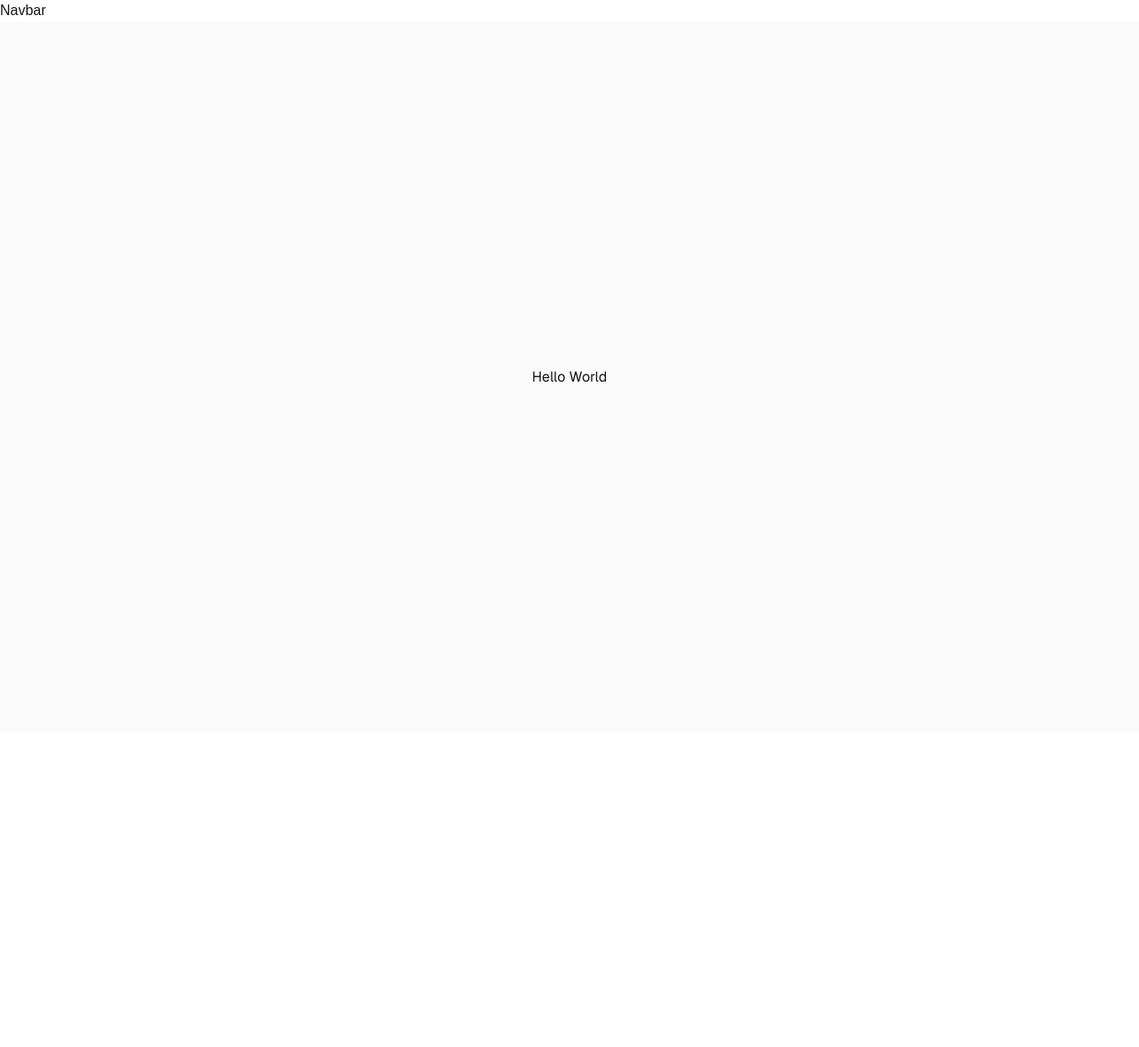
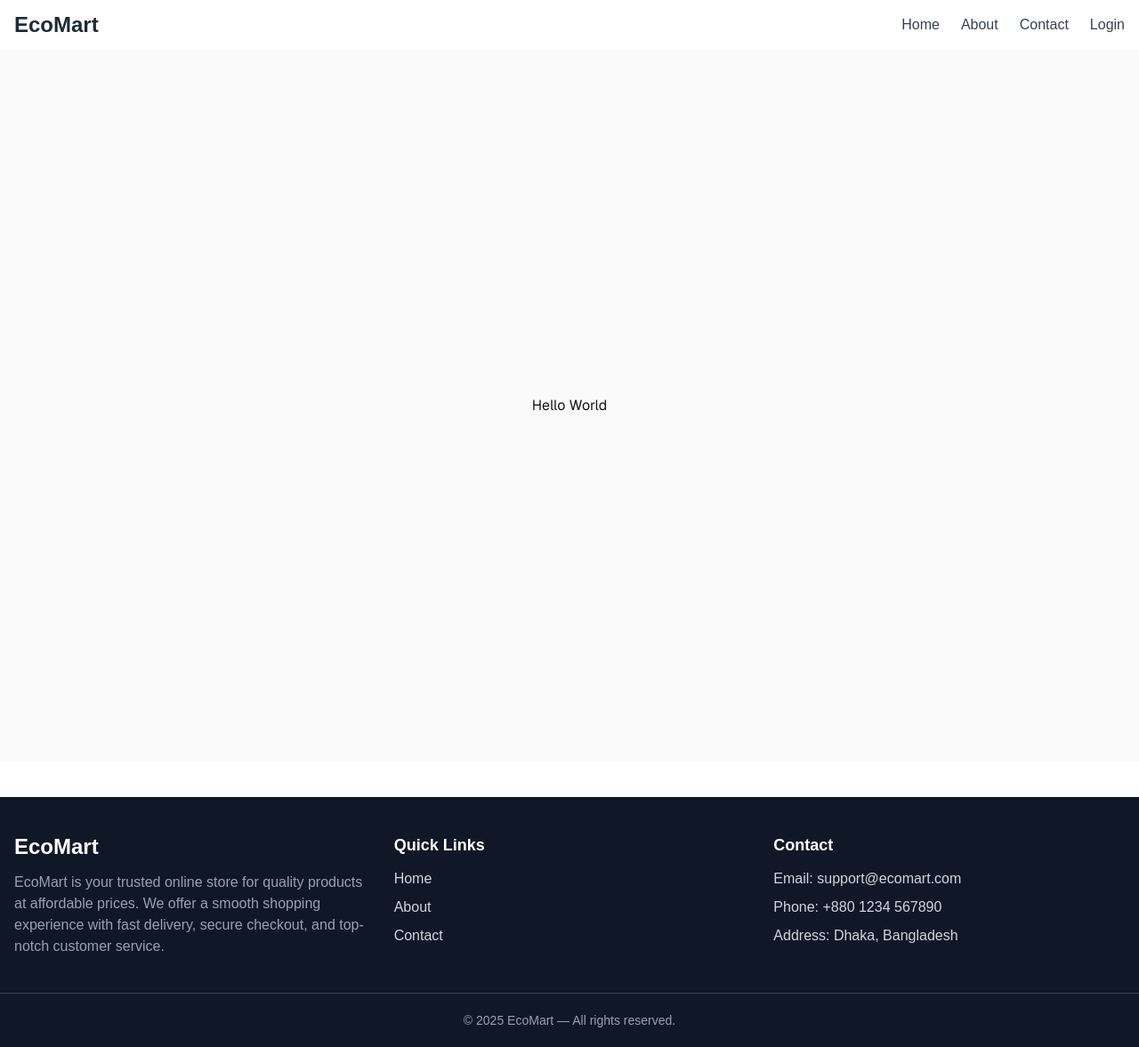
Before and after one commit to ArmanMirDeV/ECO-MART, a Next.js app: page / in a window 1280 px wide. Shown: the whole page at 89% size. Before the commit the page ends 824 px from the top, so only its background shows below. Built offline with nearby package versions, Linux system fonts and the light colour scheme.

Commit message:
Header skeleton , footer added

```diff
--- a/package.json
+++ b/package.json
@@ -9,6 +9,7 @@
     "lint": "eslint"
   },
   "dependencies": {
+    "lucide-react": "^0.554.0",
     "next": "16.0.4",
     "react": "19.2.0",
     "react-dom": "19.2.0"
--- /dev/null
+++ b/src/Components/Footer.jsx
@@ -0,0 +1,56 @@
+import Link from "next/link";
+
+export default function Footer() {
+  return (
+    <footer className="bg-gray-900 text-gray-300 mt-10">
+      <div className="max-w-7xl mx-auto px-4 py-10 grid grid-cols-1 md:grid-cols-3 gap-8">
+        {/* Logo & About */}
+        <div>
+          <h2 className="text-2xl font-bold text-white mb-3">EcoMart</h2>
+          <p className="text-gray-400">
+            EcoMart is your trusted online store for quality products at
+            affordable prices. We offer a smooth shopping experience with fast
+            delivery, secure checkout, and top-notch customer service.{" "}
+          </p>
+        </div>
+
+        {/* Quick Links */}
+        <div>
+          <h3 className="text-lg font-semibold text-white mb-3">Quick Links</h3>
+          <ul className="space-y-2">
+            <li>
+              <Link href="/" className="hover:text-white">
+                Home
+              </Link>
+            </li>
+            <li>
+              <Link href="/about" className="hover:text-white">
+                About
+              </Link>
+            </li>
+            <li>
+              <Link href="/contact" className="hover:text-white">
+                Contact
+              </Link>
+            </li>
+          </ul>
+        </div>
+
+        {/* Contact */}
+        <div>
+          <h3 className="text-lg font-semibold text-white mb-3">Contact</h3>
+          <ul className="space-y-2">
+            <li>Email: support@ecomart.com</li>
+            <li>Phone: +880 1234 567890</li>
+            <li>Address: Dhaka, Bangladesh</li>
+          </ul>
+        </div>
+      </div>
+
+      {/* Bottom section */}
+      <div className="border-t border-gray-700 py-5 text-center text-gray-400 text-sm">
+        © {new Date().getFullYear()} EcoMart — All rights reserved.
+      </div>
+    </footer>
+  );
+}
--- a/src/Components/Navbar.jsx
+++ b/src/Components/Navbar.jsx
@@ -1,7 +1,70 @@
-import React from 'react'
+"use client";
 
-export default function Navbar() {
+import Link from "next/link";
+import { useState } from "react";
+import { Menu, X } from "lucide-react";
+
+const Navbar = () => {
+  const [open, setOpen] = useState(false);
+
   return (
-    <div>Navbar</div>
-  )
-}
+    <nav className="w-full bg-white shadow">
+      <div className="max-w-7xl mx-auto px-4 py-3 flex items-center justify-between">
+        {/* Logo */}
+        <Link href="/" className="text-2xl font-bold text-gray-800">
+         EcoMart
+        </Link>
+
+        {/* Desktop Menu */}
+        <div className="hidden md:flex items-center gap-6">
+          <Link href="/" className="text-gray-700 hover:text-black">
+            Home
+          </Link>
+          <Link href="/about" className="text-gray-700 hover:text-black">
+            About
+          </Link>
+          <Link href="/contact" className="text-gray-700 hover:text-black">
+            Contact
+          </Link>
+          <Link href="/contact" className="text-gray-700 hover:text-black">
+            Login
+          </Link>
+        </div>
+
+        {/* Mobile Hamburger */}
+        <button className="md:hidden" onClick={() => setOpen(!open)}>
+          {open ? <X className="w-6 h-6" /> : <Menu className="w-6 h-6" />}
+        </button>
+      </div>
+
+      {/* Mobile Menu */}
+      {open && (
+        <div className="md:hidden bg-white px-4 pb-4 flex flex-col gap-3 shadow">
+          <Link
+            href="/"
+            className="text-gray-700 hover:text-black"
+            onClick={() => setOpen(false)}
+          >
+            Home
+          </Link>
+          <Link
+            href="/about"
+            className="text-gray-700 hover:text-black"
+            onClick={() => setOpen(false)}
+          >
+            About
+          </Link>
+          <Link
+            href="/contact"
+            className="text-gray-700 hover:text-black"
+            onClick={() => setOpen(false)}
+          >
+            Contact
+          </Link>
+        </div>
+      )}
+    </nav>
+  );
+};
+
+export default Navbar;
--- a/src/app/layout.js
+++ b/src/app/layout.js
@@ -1,6 +1,7 @@
 import { Geist, Geist_Mono } from "next/font/google";
 import "./globals.css";
 import Navbar from "@/Components/Navbar";
+import Footer from "@/Components/Footer";
 
 const geistSans = Geist({
   variable: "--font-geist-sans",
@@ -25,6 +26,7 @@ export default function RootLayout({ children }) {
       >
         <Navbar />
         {children}
+        <Footer />
       </body>
     </html>
   );
```
Also changed, not shown: 1 other file (tests, documents, lock files or other folders).
